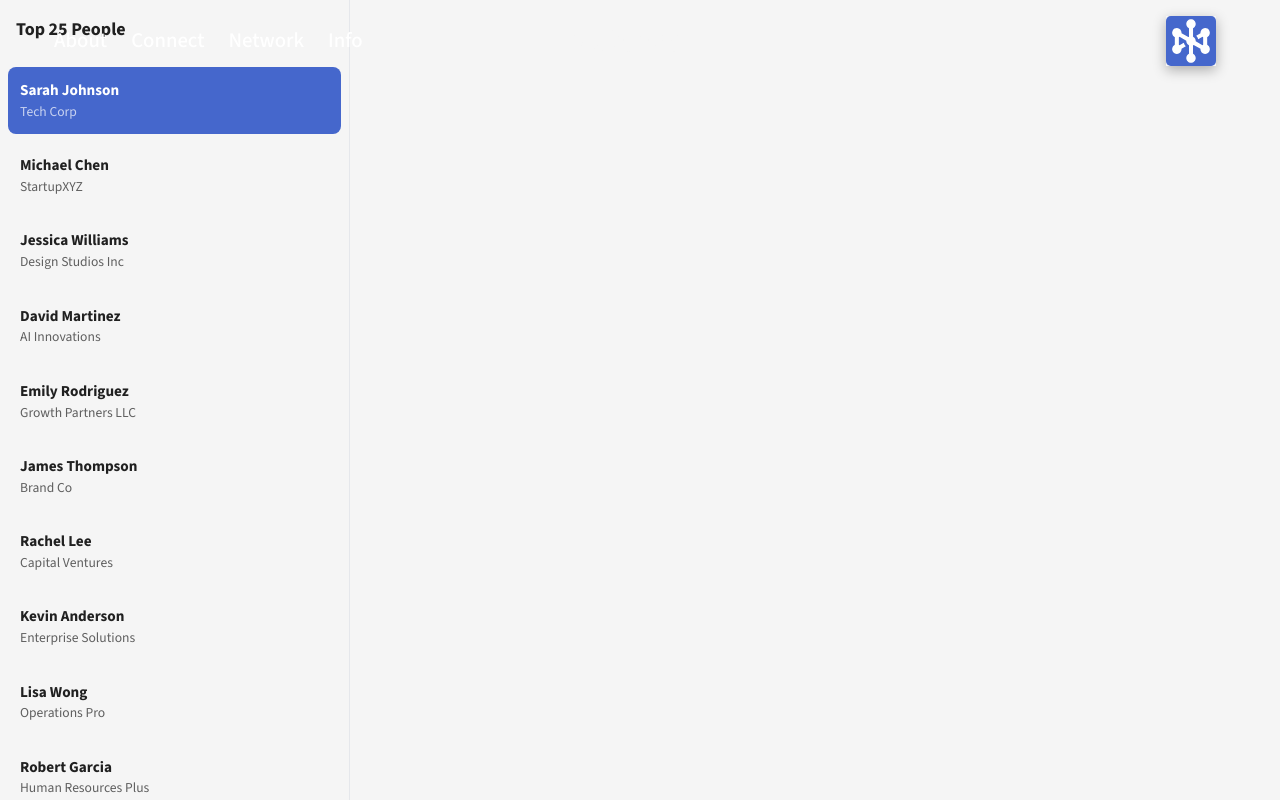
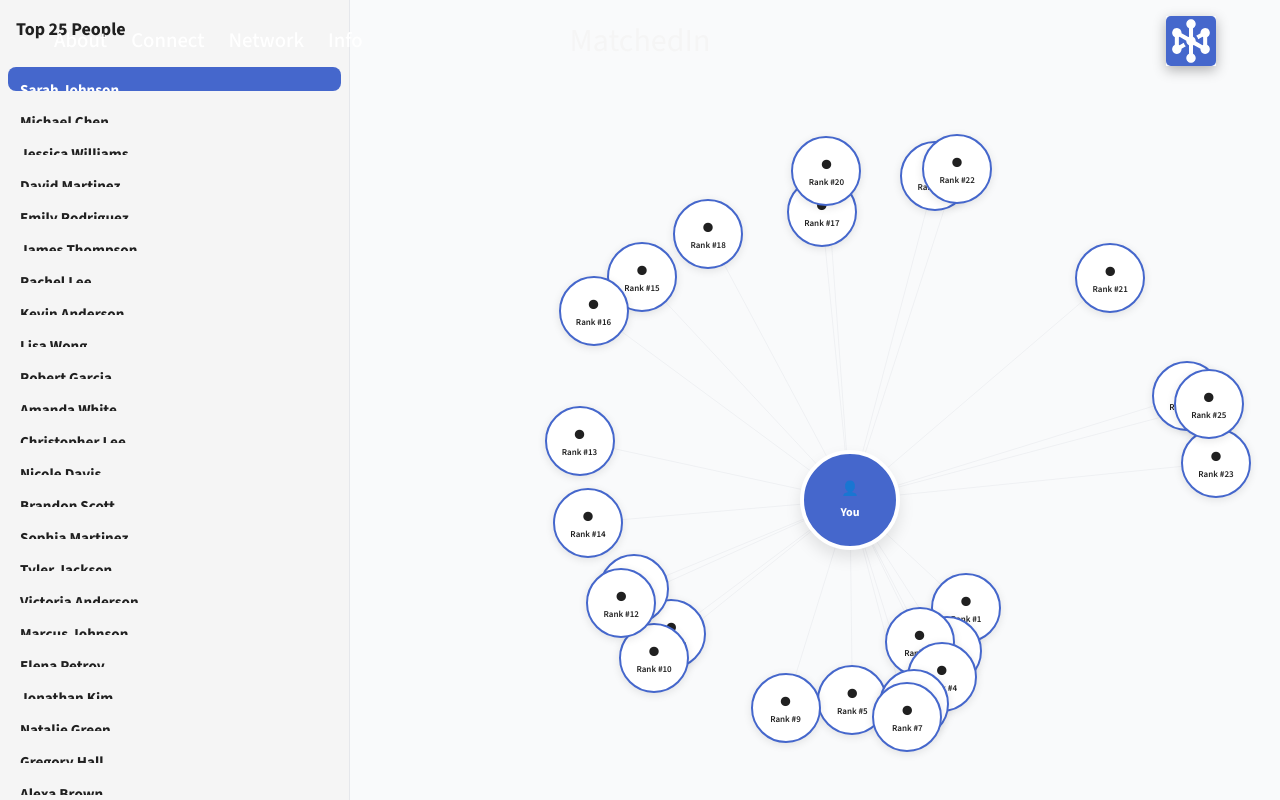
Before and after one commit to Matchedin/FrontEnd, a Next.js app: page /network in a window 1280 px wide. Shown: the top 800 px of the page. Built offline with nearby package versions, Linux system fonts and the light colour scheme.

Commit message:
Initializing repo again

```diff
--- a/app/network/page.tsx
+++ b/app/network/page.tsx
@@ -4,10 +4,12 @@
 
 export default function NetworkPage() {
   return (
-    <div className="w-full overflow-hidden">
+    <div className="w-full h-screen overflow-hidden flex flex-col">
       <Header />
-      <PersonCard></PersonCard>
-      <Connections></Connections>
+      <div className="flex flex-1 overflow-hidden">
+        <PersonCard />
+        <Connections />
+      </div>
     </div>
   );
 }
```
Also changed, not shown: components/info_page/Information.tsx (added), 1 other file (tests, documents, lock files or other folders).
